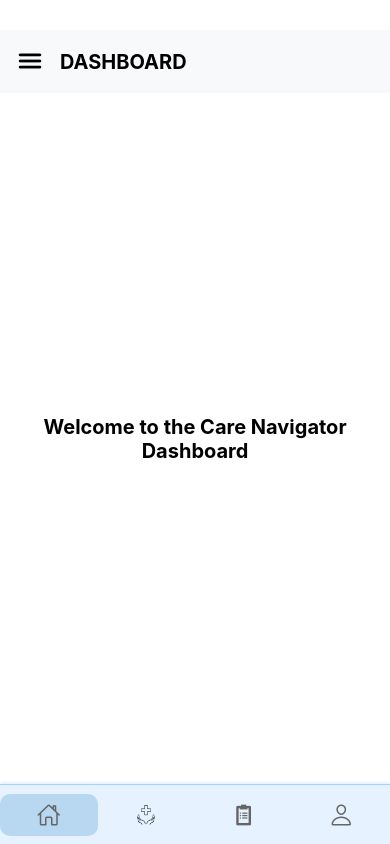
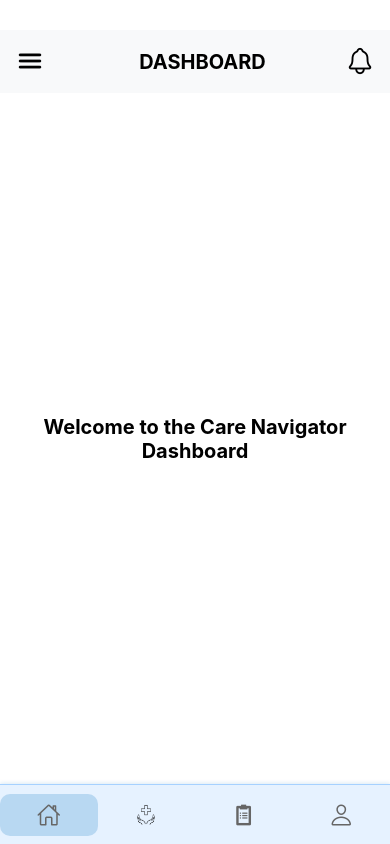
Before and after one commit to akindukodithuwakku/ATG-Mobile, a React Native app: screen /CNDashboard in a window 390 px wide. Built offline with nearby package versions, Linux system fonts and the light colour scheme.

Commit message:
Add notification icon to dashboard headers with navigation functionality.

```diff
--- a/screens/CNDashboard.js
+++ b/screens/CNDashboard.js
@@ -1,5 +1,12 @@
-import React, { useState} from "react";
-import { View, Text, StyleSheet, TouchableOpacity, StatusBar, useColorScheme } from "react-native";
+import React, { useState } from "react";
+import {
+  View,
+  Text,
+  StyleSheet,
+  TouchableOpacity,
+  StatusBar,
+  useColorScheme,
+} from "react-native";
 import SideNavigationCN from "../Components/SideNavigationCN";
 import BottomNavigationCN from "../Components/BottomNavigationCN";
 import { Ionicons } from "@expo/vector-icons";
@@ -12,15 +19,19 @@ const CNDashboard = ({ navigation }) => {
     setIsMenuOpen(!isMenuOpen);
   };
 
+  const navigateToNotifications = () => {
+    navigation.navigate("NotificationsCN"); // Navigate to Notification screen
+  };
+
   return (
     <View style={styles.container}>
       <StatusBar
-        barStyle={scheme === 'dark' ? 'light-content' : 'dark-content'}
+        barStyle={scheme === "dark" ? "light-content" : "dark-content"}
         translucent={true}
-        backgroundColor={scheme === 'dark' ? 'black' : 'transparent'}
+        backgroundColor={scheme === "dark" ? "black" : "transparent"}
       />
 
-      {/* Header with Hamburger Icon */}
+      {/* Header */}
       <View style={styles.header}>
         <TouchableOpacity onPress={toggleMenu}>
           <Ionicons
@@ -30,22 +41,27 @@ const CNDashboard = ({ navigation }) => {
           />
         </TouchableOpacity>
         <Text style={styles.headerText}>DASHBOARD</Text>
+        <TouchableOpacity onPress={navigateToNotifications}>
+          <Ionicons name="notifications-outline" size={30} color="black" />
+        </TouchableOpacity>
       </View>
 
       {/* Overlay for Side Navigation */}
       {isMenuOpen && (
         <View style={styles.overlay}>
-          <SideNavigationCN
-            navigation={navigation}
-            onClose={toggleMenu}
+          <SideNavigationCN navigation={navigation} onClose={toggleMenu} />
+          <TouchableOpacity
+            style={styles.overlayBackground}
+            onPress={toggleMenu}
           />
-          <TouchableOpacity style={styles.overlayBackground} onPress={toggleMenu} />
         </View>
       )}
 
       {/* Dashboard Content */}
       <View style={styles.content}>
-        <Text style={styles.dashboardText}>Welcome to the Care Navigator Dashboard</Text>
+        <Text style={styles.dashboardText}>
+          Welcome to the Care Navigator Dashboard
+        </Text>
       </View>
 
       {/* Bottom Navigation */}
@@ -65,11 +81,14 @@ const styles = StyleSheet.create({
     padding: 15,
     backgroundColor: "#f8f9fa",
     marginTop: 30,
+    justifyContent: "space-between",
   },
   headerText: {
     fontSize: 20,
     fontWeight: "bold",
     marginLeft: 15,
+    flex: 1,
+    textAlign: "center",
   },
   content: {
     flex: 1,
--- a/screens/ClientDashboard.js
+++ b/screens/ClientDashboard.js
@@ -19,6 +19,10 @@ const ClientDashboard = ({ navigation }) => {
     setIsMenuOpen(!isMenuOpen);
   };
 
+  const navigateToNotifications = () => {
+    navigation.navigate("NotificationsC"); // Navigate to Notification screen
+  };
+
   return (
     <View style={styles.container}>
       <StatusBar
@@ -27,7 +31,7 @@ const ClientDashboard = ({ navigation }) => {
         backgroundColor={scheme === "dark" ? "black" : "transparent"}
       />
 
-      {/* Header with Hamburger Icon */}
+      {/* Header */}
       <View style={styles.header}>
         <TouchableOpacity onPress={toggleMenu}>
           <Ionicons
@@ -37,6 +41,9 @@ const ClientDashboard = ({ navigation }) => {
           />
         </TouchableOpacity>
         <Text style={styles.headerText}>DASHBOARD</Text>
+        <TouchableOpacity onPress={navigateToNotifications}>
+          <Ionicons name="notifications-outline" size={30} color="black" />
+        </TouchableOpacity>
       </View>
 
       {/* Overlay for Side Navigation */}
@@ -74,11 +81,14 @@ const styles = StyleSheet.create({
     padding: 15,
     backgroundColor: "#f8f9fa",
     marginTop: 30,
+    justifyContent: "space-between",
   },
   headerText: {
     fontSize: 20,
     fontWeight: "bold",
     marginLeft: 15,
+    flex: 1,
+    textAlign: "center",
   },
   content: {
     flex: 1,
```
